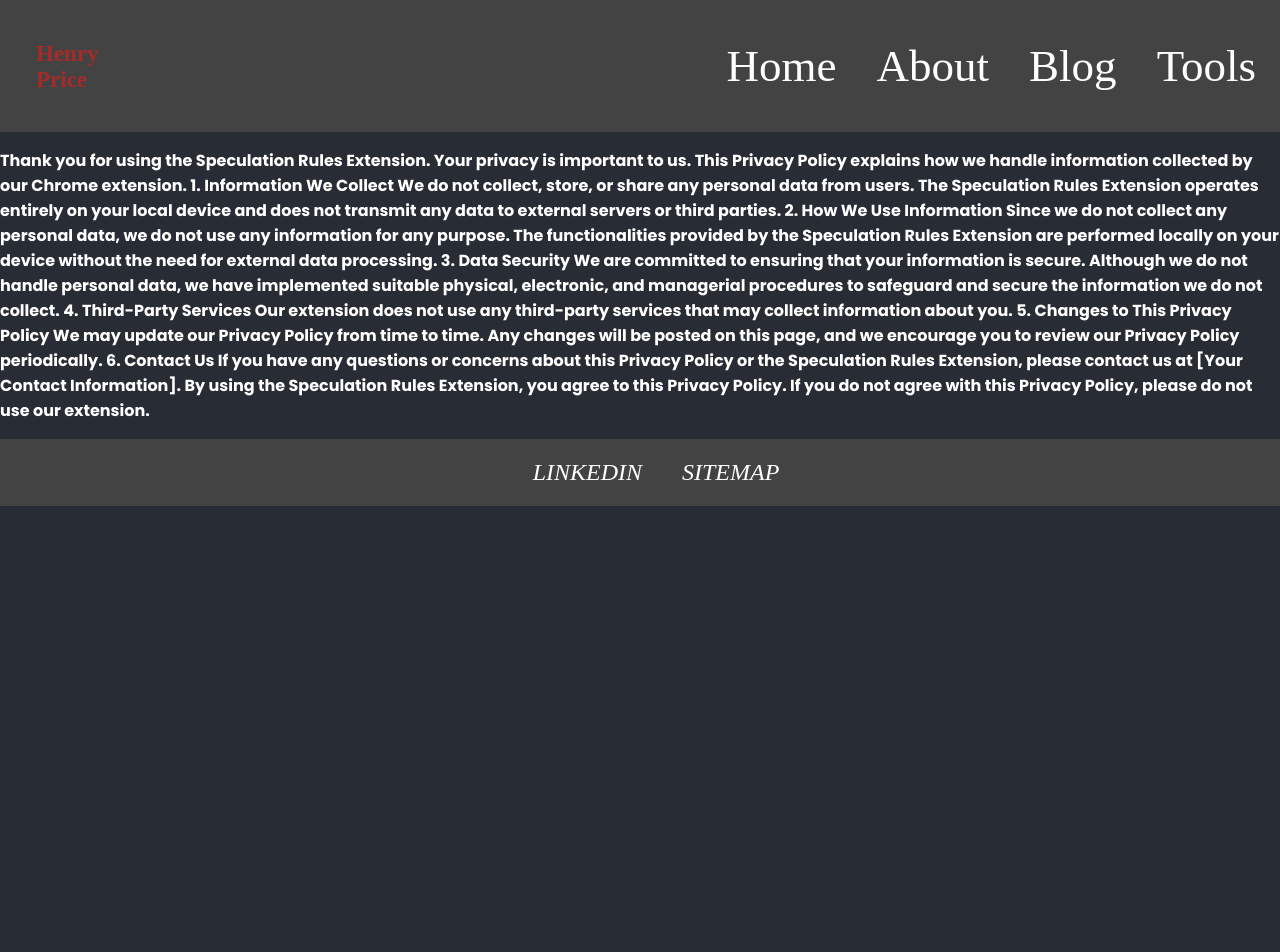
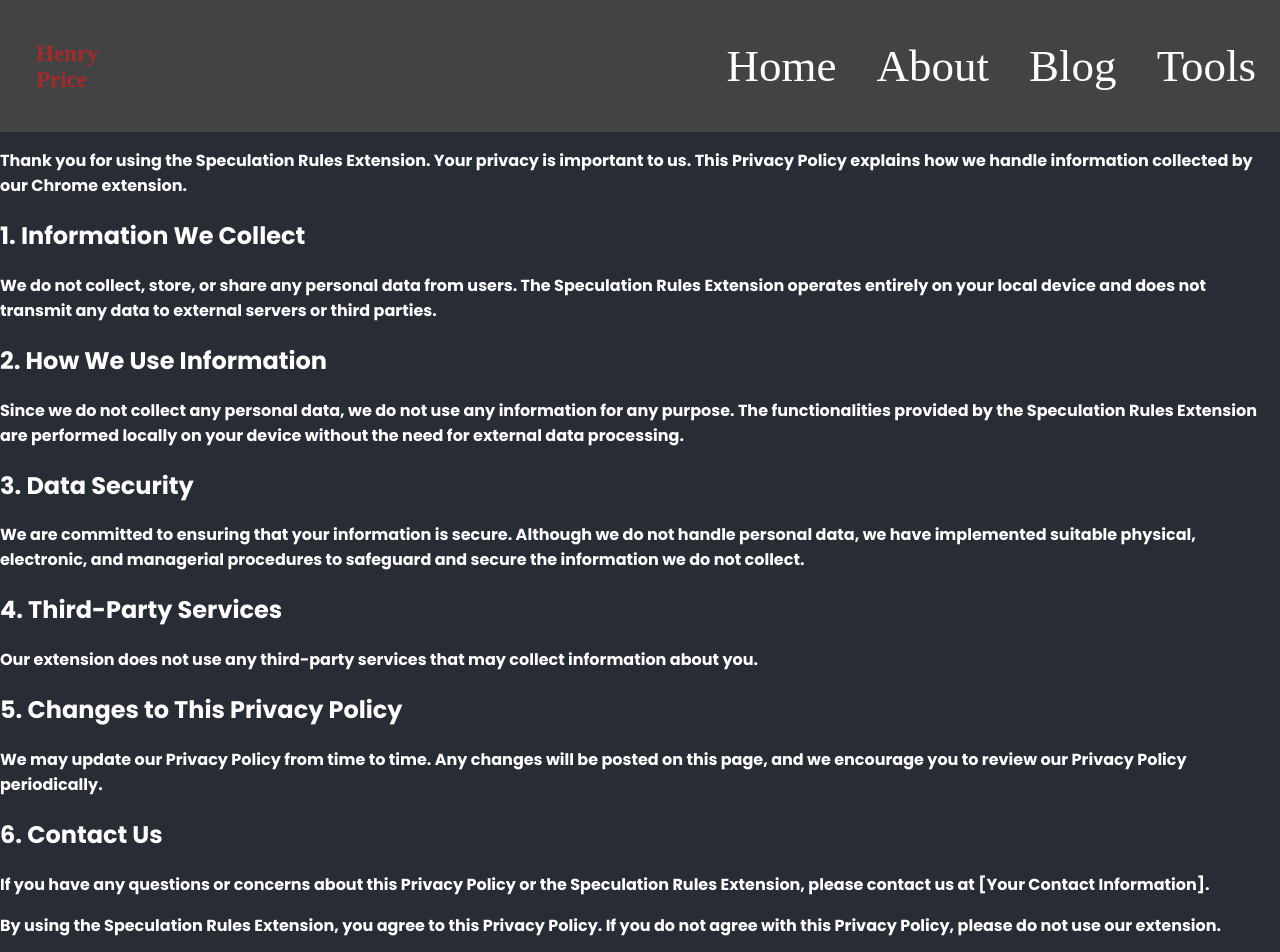
Before and after one commit to henryp25/henry-domain-final, a Next.js app in the folder react-henry/: page /privacy-policy in a window 1280 px wide. Shown: the top 952 px of the page. Before the commit the page ends 800 px from the top, so only its background shows below. Built offline with nearby package versions, Linux system fonts and the light colour scheme.

Commit message:
updating privacy

```diff
--- a/react-henry/pages/privacy-policy/index.js
+++ b/react-henry/pages/privacy-policy/index.js
@@ -7,35 +7,36 @@ function Tools() {
         <div>
             <p>
                 Thank you for using the Speculation Rules Extension. Your privacy is important to us. This Privacy Policy explains how we handle information collected by our Chrome extension.
-
-            1. Information We Collect
-
+            </p>
+            <h2>1. Information We Collect</h2>
+            <p>
                 We do not collect, store, or share any personal data from users. The Speculation Rules Extension operates entirely on your local device and does not transmit any data to external servers or third parties.
-
-            2. How We Use Information
-
+            </p>
+            <h2>2. How We Use Information</h2>
+            <p>
                 Since we do not collect any personal data, we do not use any information for any purpose. The functionalities provided by the Speculation Rules Extension are performed locally on your device without the need for external data processing.
-
-            3. Data Security
-
+            </p>
+            <h2>3. Data Security</h2>
+            <p>
                 We are committed to ensuring that your information is secure. Although we do not handle personal data, we have implemented suitable physical, electronic, and managerial procedures to safeguard and secure the information we do not collect.
-
-            4. Third-Party Services
-
+            </p>
+            <h2>4. Third-Party Services</h2>
+            <p>
                 Our extension does not use any third-party services that may collect information about you.
-
-            5. Changes to This Privacy Policy
-
+            </p>
+            <h2>5. Changes to This Privacy Policy</h2>
+            <p>
                 We may update our Privacy Policy from time to time. Any changes will be posted on this page, and we encourage you to review our Privacy Policy periodically.
-
-            6. Contact Us
-
+            </p>
+            <h2>6. Contact Us</h2>
+            <p>
                 If you have any questions or concerns about this Privacy Policy or the Speculation Rules Extension, please contact us at [Your Contact Information].
-
-            By using the Speculation Rules Extension, you agree to this Privacy Policy.
-            If you do not agree with this Privacy Policy, please do not use our extension.
+            </p>
+            <p>
+                By using the Speculation Rules Extension, you agree to this Privacy Policy. If you do not agree with this Privacy Policy, please do not use our extension.
             </p>
         </div>
+
   )
 }
 
```
Lines whose indentation alone changed are shown as unchanged.
